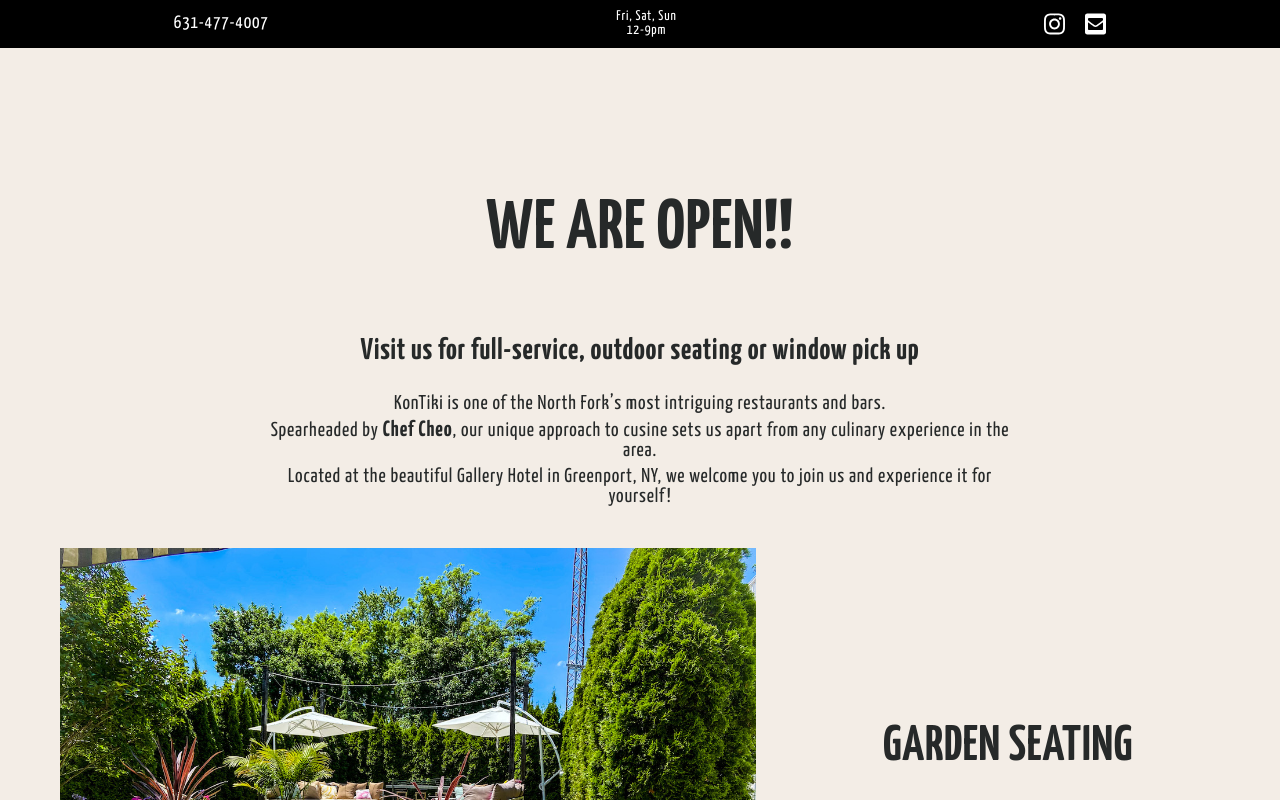
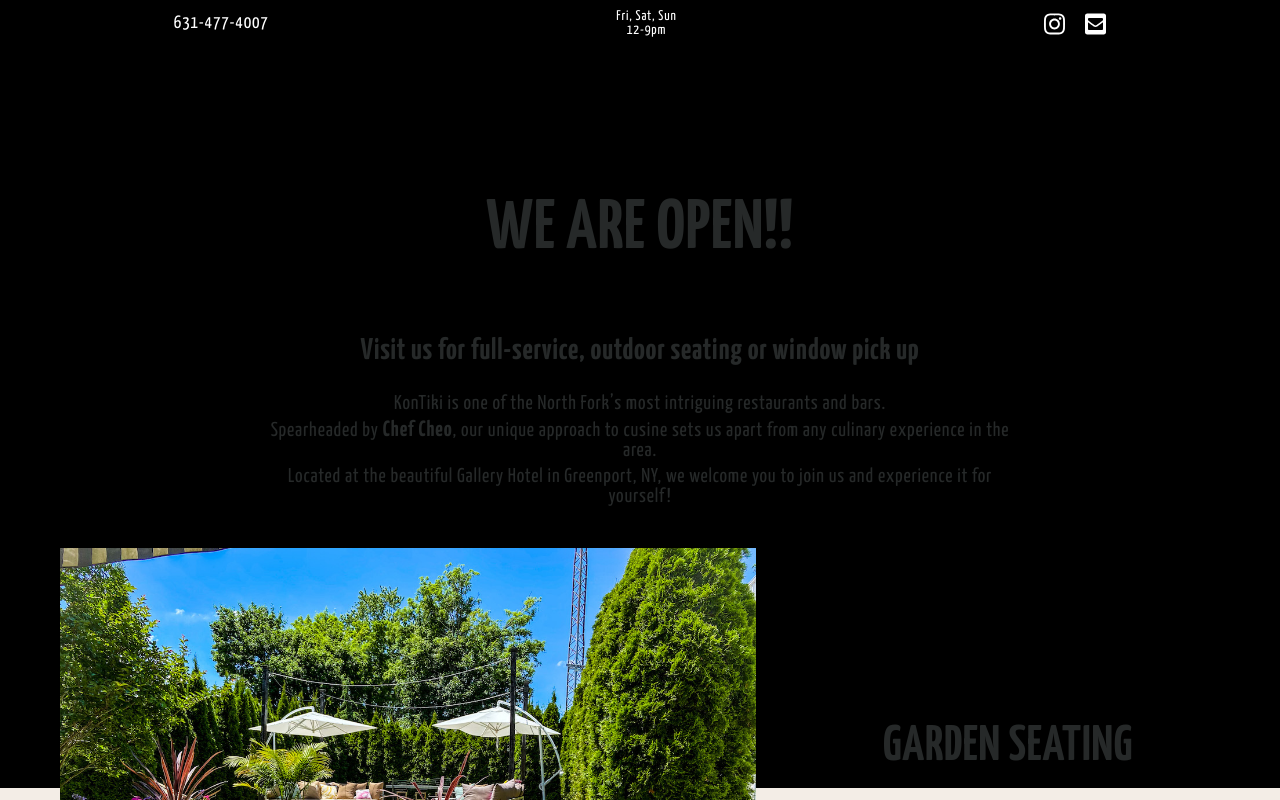
Before and after one commit to asabogal/2020-kon-tiki, a React (Create React App) app: page / in a window 1280 px wide. Shown: the top 800 px of the page. Built offline with nearby package versions, Linux system fonts and the light colour scheme.

Commit message:
remove Slide Up animation

```diff
--- a/src/components/main/LandingImage.js
+++ b/src/components/main/LandingImage.js
@@ -21,15 +21,7 @@
   width: 100vw;
   padding-bottom: 20px;
   background-color: black;
-  animation: SlideUp 1s ease forwards 2.4s;
   @media (max-width: 599px) {
     height: 75vh;
   }
-  @keyframes SlideUp {
-  from {
-    transform: translateY(0);
-  } to {
-    transform: translateY(-100%);
-  }
-}
 `;
```
